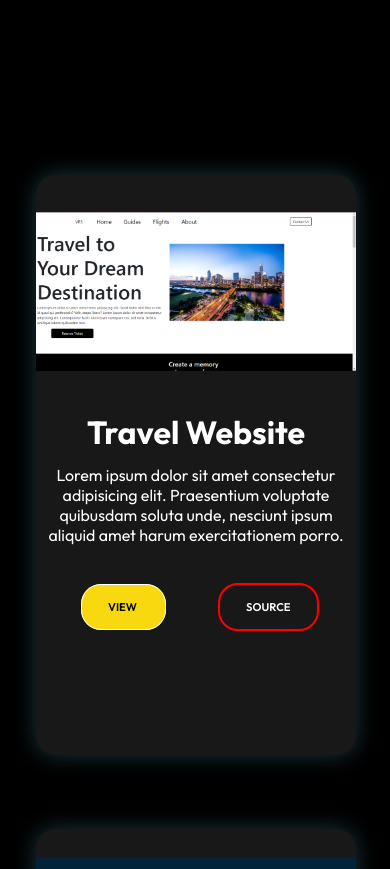
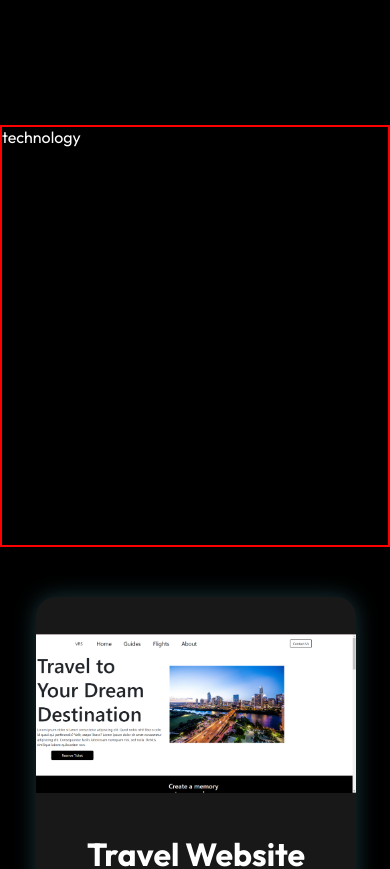
Before and after one commit to RachitSahu26/Portfolio, a React (Vite) app in the folder portfolio/: page / in a window 390 px wide. Shown: the part 1800-2669 px from the top of the page. Built offline with nearby package versions, Linux system fonts and the light colour scheme.

Commit message:
creating a technology page

```diff
--- a/portfolio/src/Components/NavbarStyle.css
+++ b/portfolio/src/Components/NavbarStyle.css
@@ -96,7 +96,7 @@ flex-direction: column;
 }
 
 .right-side-nav li {
-    padding-left: 2rem;
+    padding-left: 0.5rem;
     font-size: 2.5rem;
 padding-top: 60px;
 
--- /dev/null
+++ b/portfolio/src/Components/TechnoStyle.css
@@ -0,0 +1,5 @@
+.techno-area{
+border:  2px solid red;
+color: white;
+height: 50vh;
+}
--- /dev/null
+++ b/portfolio/src/Components/Technology.jsx
@@ -0,0 +1,11 @@
+import React from 'react'
+import "./TechnoStyle.css";
+function Technology() {
+  return (
+    <div className='techno-area'>
+      technology
+    </div>
+  )
+}
+
+export default Technology
--- a/portfolio/src/Routes/Home.jsx
+++ b/portfolio/src/Routes/Home.jsx
@@ -8,6 +8,7 @@ import AllAbout from '../Components/AllAbout'
 import CardArea from '../Components/CardArea'
 import Form from '../Components/Form'
 import MyName from '../Components/MyName';
+import Technology from '../Components/Technology';
 
 
 function Home() {
@@ -18,6 +19,7 @@ function Home() {
 {/* <HomeSec/> */}
 <MyName/>
 <AllAbout/>
+<Technology/>
 <CardArea/>
 <Form/>
 
```
